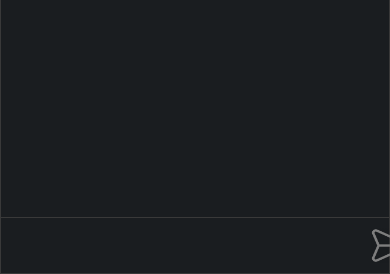
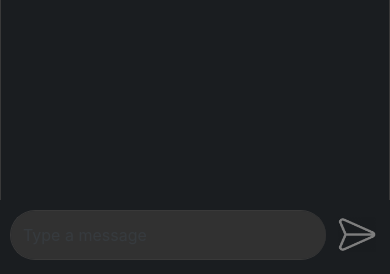
Before and after one commit to jewelnaresh/im, a Flask app: page / in a window 390 px wide; the page is wider, and only the part inside the window is pictured. Shown: the part 570-844 px from the top of that part. Run offline with Flask 2, Linux system fonts and the light colour scheme; data that the repository does not hold is empty; some libraries are stand-ins or nearby versions.

Commit message:
made the UI usable on mobile devices as well

```diff
--- a/static/style.css
+++ b/static/style.css
@@ -138,32 +138,32 @@
 #send-button {
     /* border-right: rgb(66, 20, 173) 0.125rem solid; */
     /* border-bottom: rgb(66, 20, 173) 0.125rem solid; */
-    padding-right: 0px;
+    padding: 0px;
     width: 8%;
     height: 6.8vh;
     border-radius: 0rem;
-    border-left: 0px solid rgb(115, 114, 114);
+    border-left: 1px solid rgb(115, 114, 114);
     border-right: 1px solid rgb(115, 114, 114);
     border-top: 1px solid rgb(115, 114, 114);
     border-bottom: 1px solid rgb(115, 114, 114);
 }
 
 #send-button:hover {
-    border-left: 0px solid rgb(115, 114, 114);
+    border-left: 1px solid rgb(115, 114, 114);
     border-right: 1px solid rgb(115, 114, 114);
     border-top: 1px solid rgb(115, 114, 114);
     border-bottom: 1px solid rgb(115, 114, 114);
 }
 
 #send-button:active {
-    border-left: 0px solid rgb(115, 114, 114);
+    border-left: 1px solid rgb(115, 114, 114);
     border-right: 1px solid rgb(115, 114, 114);
     border-top: 1px solid rgb(115, 114, 114);
     border-bottom: 1px solid rgb(115, 114, 114);
 }
 
 #send-button:focus {
-    border-left: 0px solid rgb(115, 114, 114);
+    border-left: 1px solid rgb(115, 114, 114);
     border-right: 1px solid rgb(115, 114, 114);
     border-top: 1px solid rgb(115, 114, 114);
     border-bottom: 1px solid rgb(115, 114, 114);
@@ -177,3 +177,26 @@
     height: 35px;
     width: 38px;
 }
+
+@media (max-width: 768px) {
+
+    #chatbox {
+        height: 91.2vh;
+    }
+
+    #send-input {
+        height: 5.9vh;
+        width: 81%;
+        border-radius: 5rem;
+        margin: 10px;
+        background-color: #636363 !important;
+        margin-right: 0px;
+    }
+
+    #send-button {
+        height: 5.9vh;
+        width: 16%;
+        margin-top: 10px;
+        border: 0px solid black;
+    }
+}
--- a/templates/index.html
+++ b/templates/index.html
@@ -3,7 +3,7 @@
 
 <head>
     <title>IM</title>
-    <meta name="viewport" content="width=device-width, initial-scale=1">
+    <meta name="viewport" content="width=device-width, initial-scale=1, maximum-scale=1, user-scalable=no">
     <link rel="stylesheet" href="https://stackpath.bootstrapcdn.com/bootstrap/4.3.1/css/bootstrap.min.css"
         integrity="sha384-ggOyR0iXCbMQv3Xipma34MD+dH/1fQ784/j6cY/iJTQUOhcWr7x9JvoRxT2MZw1T" crossorigin="anonymous">
     <link rel="stylesheet" href="/static/style.css">
@@ -107,7 +107,7 @@
                 </div>
 
                 <div id="send-group">
-                    <input class="form-control bg-dark" id="send-input" type="text"><button
+                    <input class="form-control bg-dark" id="send-input" type="text" placeholder="Type a message"><button
                         class="btn btn-primary bg-dark" id="send-button"><img id="send-image" src="../static/send.png"
                             alt=""></button>
                 </div>
```
